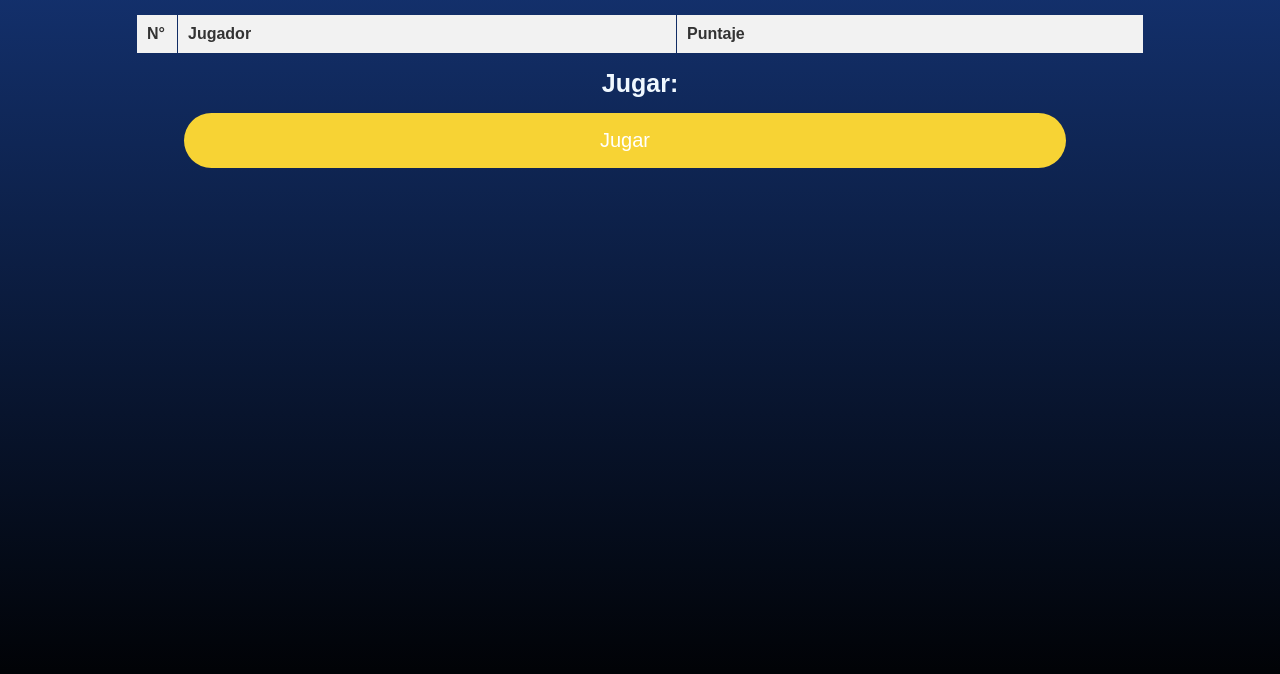
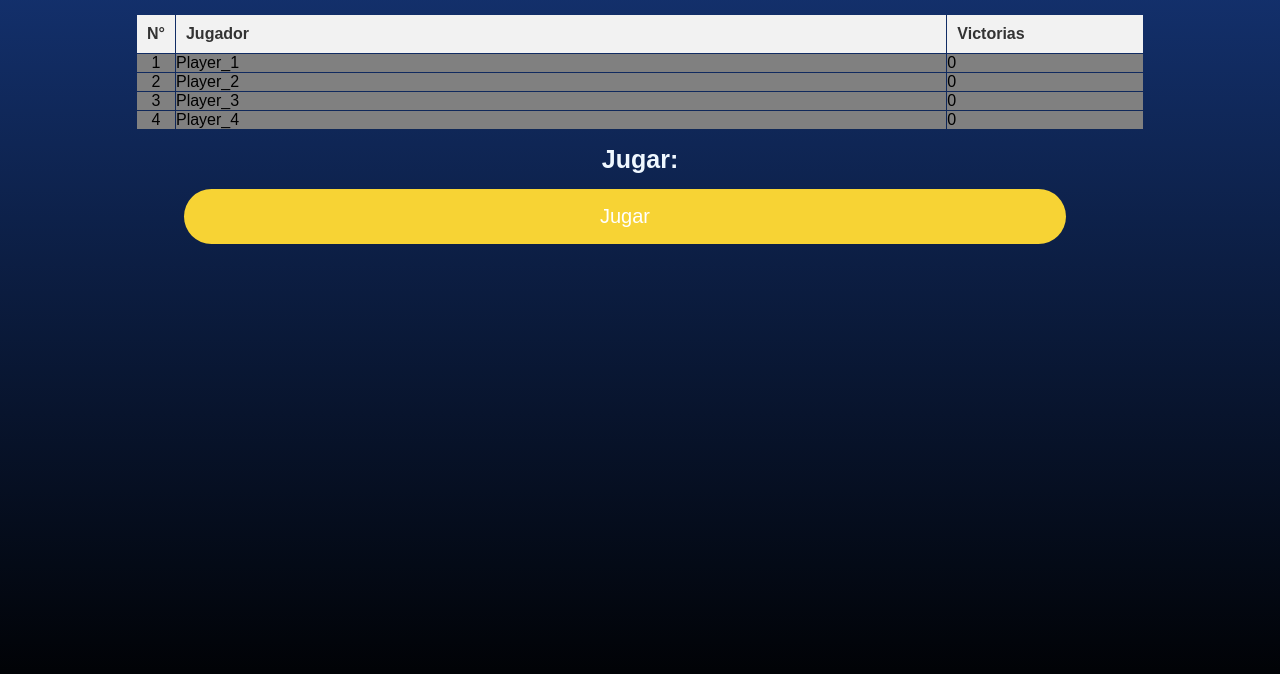
Before and after one commit to ErosVillarroel/MicroProyecto1, a plain HTML site: page index.html in a window 1280 px wide. Shown: the part 84-758 px from the top of the page. Drawn offline with Linux system fonts and the light colour scheme.

Commit message:
desesperacion5, final

```diff
--- a/index.html
+++ b/index.html
@@ -17,7 +17,27 @@
         <tr>
           <th id="pnumber">N°</th>
           <th>Jugador</th>
-          <th>Puntaje</th>
+          <th>Victorias</th>
+        </tr>
+        <tr>
+          <td id="pos">1</td>
+          <td>Player_1</td>
+          <td>0</td>
+        </tr>
+        <tr>
+          <td id="pos">2</td>
+          <td>Player_2</td>
+          <td>0</td>
+        </tr>
+        <tr>
+          <td id="pos">3</td>
+          <td>Player_3</td>
+          <td>0</td>
+        </tr>
+        <tr>
+          <td id="pos">4</td>
+          <td>Player_4</td>
+          <td>0</td>
         </tr>
       </table>
     </div>
--- a/script.js
+++ b/script.js
@@ -231,9 +231,9 @@ function assignEventListeners() {
       e.classList.add("stricken");
 
       if (checkFull()) {
-        localStorage.setItem("player_1Points", 25);
+        localStorage.setItem("player_1Points", 5);
         document.getElementById("pointsCount").innerHTML =
-          "Carton Full! Puntos: " + 25;
+          "Carton Full! Puntos: " + 5;
         alert("Carton full");
         return;
       }
--- a/style.css
+++ b/style.css
@@ -37,6 +37,22 @@ h2 {
 #pnumber {
   width: 40px;
 }
+
+#points #pos {
+  width: 40px;
+  text-align: center;
+}
+
+#points td {
+  margin: auto;
+  width: 80%;
+  border-collapse: separate;
+  border-spacing: 1px;
+  background: grey;
+
+}
+
+
 
 th {
   background-color: #f2f2f2;
```
